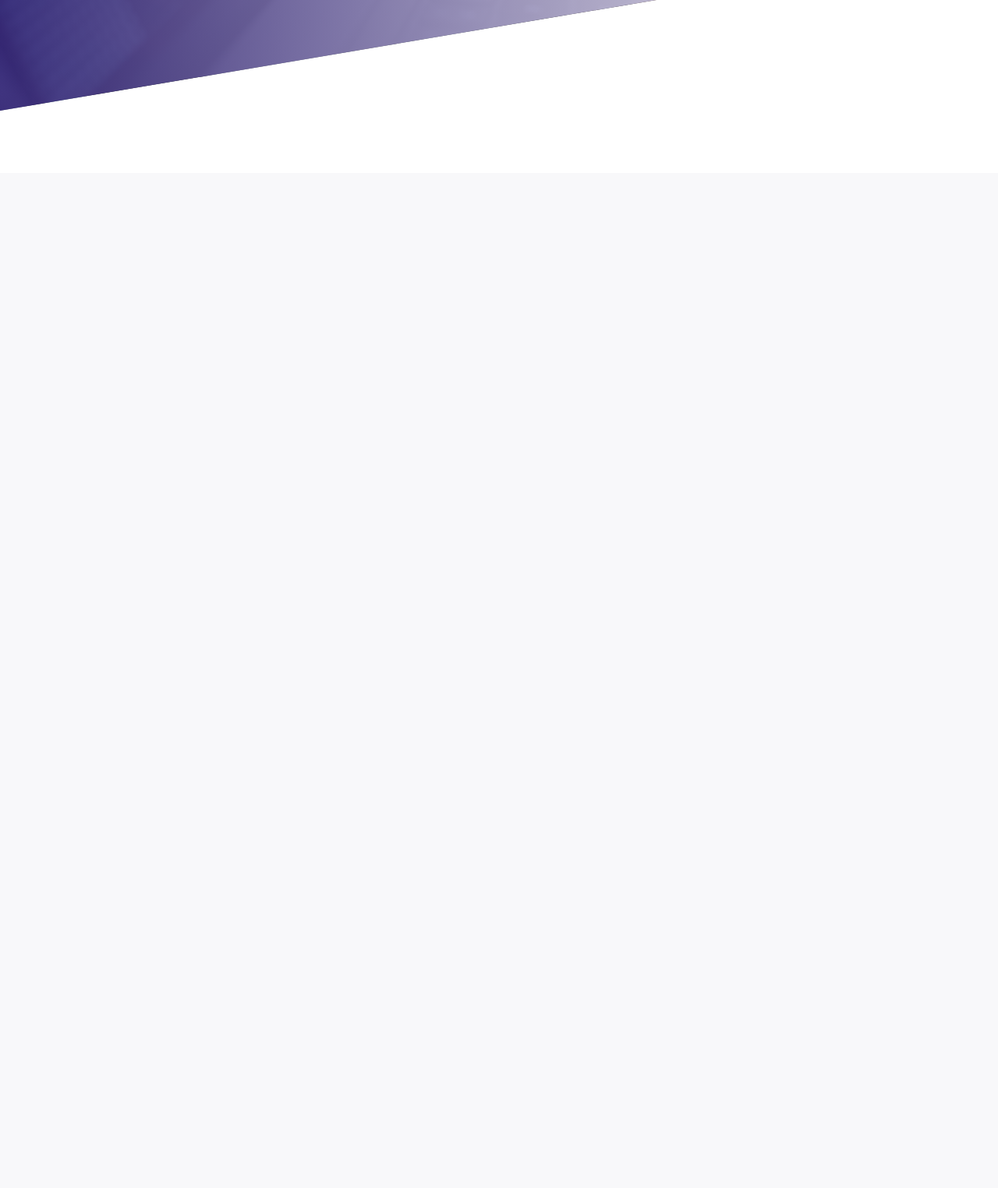
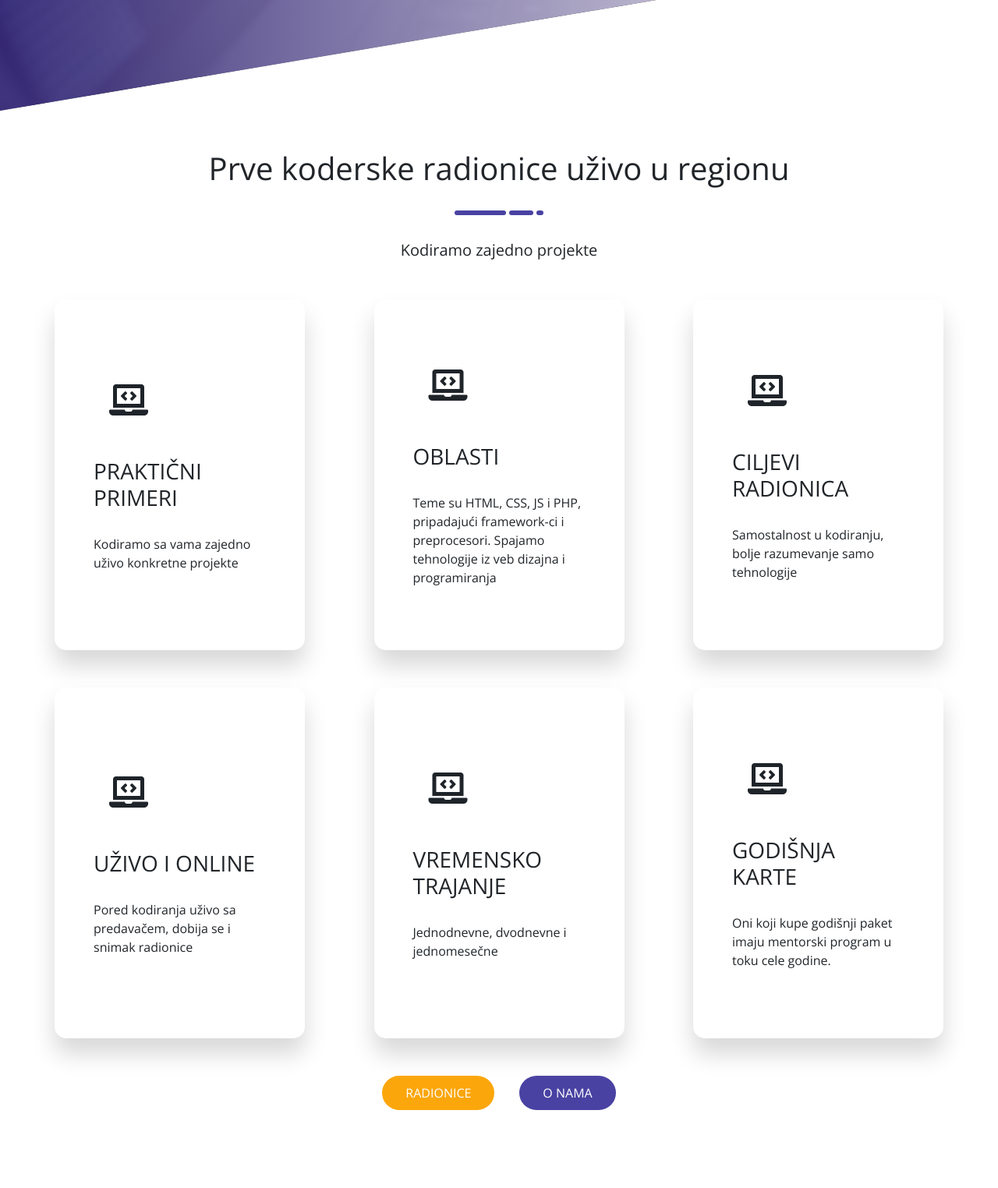
Before and after one commit to slobodanmiric/webcon.rs, a PHP site: page / in a window 1280 px wide. Shown: the part 578-2102 px from the top of the page at 78% size. Before the commit the page ends 720 px from the top, so only its background shows below. Run offline with PHP 8.4, Linux system fonts and the light colour scheme; some libraries are stand-ins or nearby versions.

Commit message:
a sta nismo radili

```diff
--- a/index.html
+++ b/index.html
@@ -68,6 +68,67 @@
         </div>
     </header>
 
+    <!-- uvod -->
+    <section class="uvod container">
+        <h2>Prve koderske radionice uživo u regionu </h2>
+        <div class="underline">
+            <div class="line1"></div>
+            <div class="line2"></div>
+            <div class="line3"></div>
+        </div>
+        <p class="text-center lead mb-5">Kodiramo zajedno projekte</p>
+        <div class="row justify-content-between mb-5">
+            <div class="col-md-4 col-sm-6">
+                <div class="box">
+                    <i class="fas fa-laptop-code"></i>
+                    <h3>PRAKTIČNI PRIMERI </h3>
+                    <p>Kodiramo sa vama zajedno uživo konkretne projekte </p>
+                </div>
+            </div>
+            <div class="col-md-4 col-sm-6">
+                <div class="box">
+                    <i class="fas fa-laptop-code"></i>
+                    <h3> OBLASTI </h3>
+                    <p>Teme su HTML, CSS, JS i PHP, pripadajući framework-ci i preprocesori. Spajamo tehnologije iz veb dizajna i programiranja </p>
+                </div>
+            </div>
+            <div class="col-md-4 col-sm-6">
+                <div class="box">
+                    <i class="fas fa-laptop-code"></i>
+                    <h3>CILJEVI RADIONICA </h3>
+                    <p>Samostalnost u kodiranju, bolje razumevanje samo tehnologije </p>
+                </div>
+            </div>
+        </div>
+        <div class="row justify-content-between mb-5">
+            <div class="col-md-4 col-sm-6">
+                <div class="box">
+                    <i class="fas fa-laptop-code"></i>
+                    <h3>UŽIVO I ONLINE  </h3>
+                    <p>Pored kodiranja uživo sa predavačem, dobija se i snimak radionice  </p>
+                </div>
+            </div>
+            <div class="col-md-4 col-sm-6">
+                <div class="box">
+                    <i class="fas fa-laptop-code"></i>
+                    <h3>VREMENSKO TRAJANJE </h3>
+                    <p>Jednodnevne, dvodnevne i jednomesečne </p>
+                </div>
+            </div>
+            <div class="col-md-4 col-sm-6">
+                <div class="box">
+                    <i class="fas fa-laptop-code"></i>
+                <h3>GODIŠNJA KARTE  </h3>
+                <p>Oni koji kupe godišnji paket imaju mentorski program u toku cele godine. </p>
+                </div>
+            </div>
+        </div>
+        <div class="row mt-5 justify-content-center">
+            <a href="" class="button mr-3">Radionice</a>
+            <a href="" class="button violetBtn ml-3">O nama</a>
+        </div>
+    </section>
+
 
     <!-- Option 2: jQuery, Popper.js, and Bootstrap JS -->
     <script src="https://code.jquery.com/jquery-3.5.1.slim.min.js" integrity="sha384-DfXdz2htPH0lsSSs5nCTpuj/zy4C+OGpamoFVy38MVBnE+IbbVYUew+OrCXaRkfj" crossorigin="anonymous"></script>
--- a/style.css
+++ b/style.css
@@ -7,6 +7,7 @@
     --white: #fff;
     --text: #878787;
     --gray: #1f242a;
+    --shadow: #d8d8d8;
     --fontFamily: 'Open Sans', sans-serif;
     --fontSize: 16px;
     --transition: .4s ease;
@@ -30,6 +31,36 @@ body {
     color: var(--white);
     transition: var(--transition);
 }
+.violetBtn {
+    background: var(--secondary);
+}
+.py-5 {
+    padding: 80px 0 !important;
+}
+h2 {
+    font-size: 2.5rem;
+    text-align: center;
+}
+.underline {
+    width: 10%;
+    height: 6px;
+    margin: 30px auto;
+    display: flex;
+    justify-content: space-between;
+}
+.line1, .line2, .line3 {
+    background: var(--secondary);
+    border-radius: 5px;
+}
+.line1 {
+    flex: 0 0 58%;
+}
+.line2 {
+    flex: 0 0 28%;
+}
+.line3 {
+    flex: 0 0 8%;
+}
 /***************
 nav
 ***************/
@@ -51,6 +82,7 @@ nav
 .nav-link:hover {
     transition: var(--transition);
     color: var(--accents);
+    text-shadow: 0 0 2px var(--primary);
 }
 /***************
 header
@@ -75,3 +107,47 @@ header
 .mainHeader h1 {
     font-size: 3rem;
 }
+/***************
+uvod
+***************/
+.uvod {
+    padding: 50px 0 100px;
+}
+.uvod .box {
+    box-shadow: 0 20px 30px var(--shadow);
+    padding: 50px;
+    min-height: 450px;
+    display: flex;
+    flex-direction: column;
+    justify-content: center;
+    border-radius: 15px;
+    overflow: hidden;
+}
+.uvod .box:hover {
+    background: linear-gradient(120deg, var(--primary), var(--secondary));
+    color: var(--white);
+    transition: var(--transition);
+    box-shadow: 0 20px 30px var(--text);
+}
+.uvod i {
+    font-size: 2.5rem;
+    color: var(--gray);
+    width: 90px;
+    height: 90px;
+    line-height: 90px;
+    text-align: center;
+    border-radius: 50%;
+    background: var(--white);
+}
+.uvod .box:hover i {
+    box-shadow: 0 10px 20px var(--black);
+}
+.uvod h3 {
+    margin: 30px 0;
+}
+.uvod .col-md-4 {
+    flex: 0 0 30%;
+}
+.uvod .prviRed {
+    margin-bottom: 80px;
+}
```
